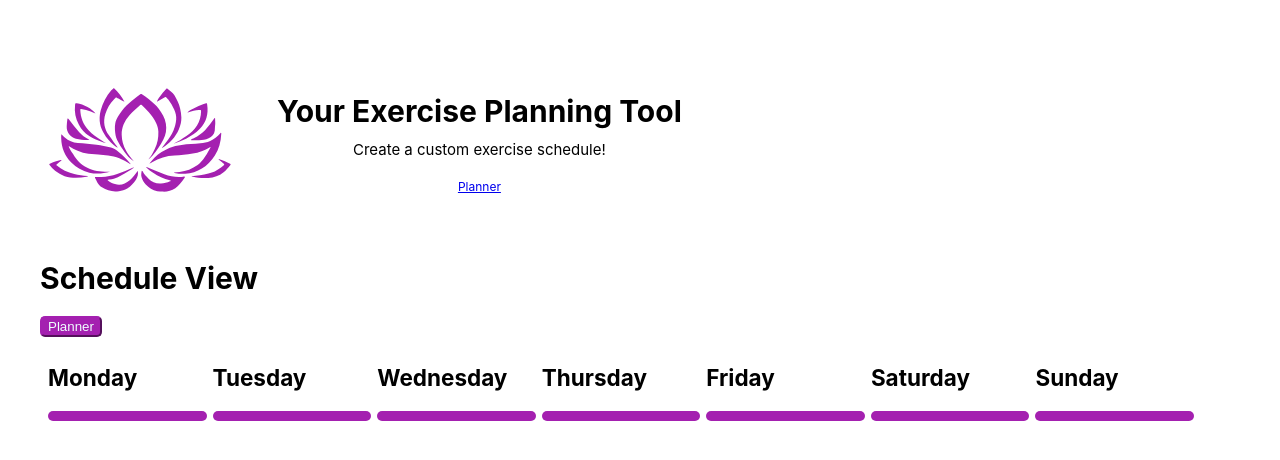
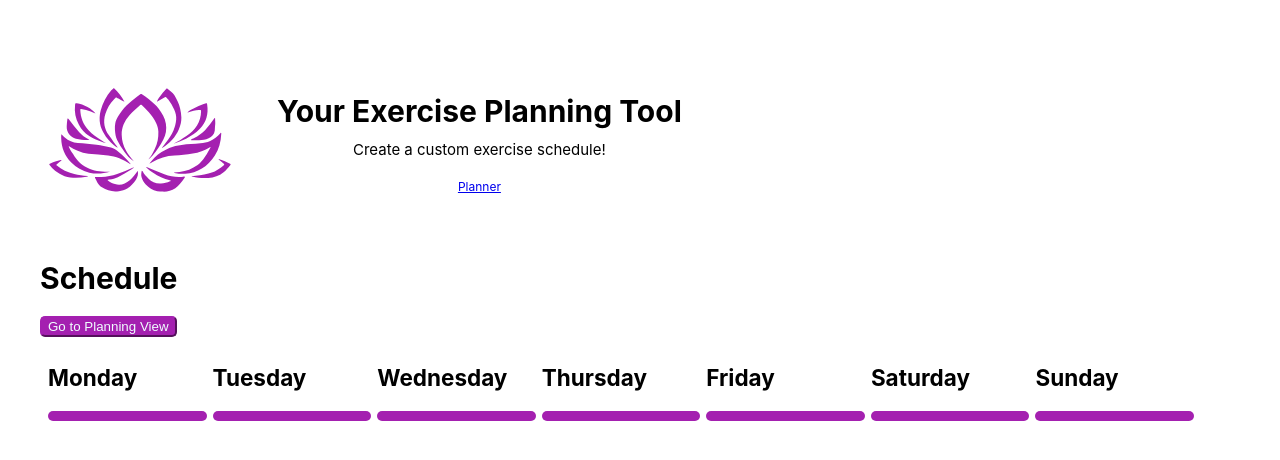
Before and after one commit to ToniKaru/lab2, a Vue app: page /planner in a window 1280 px wide. Shown: the top 460 px of the page. Built offline with nearby package versions, Linux system fonts and the light colour scheme.

Commit message:
Rename show planning view button

```diff
--- a/src/views/PlanningView.vue
+++ b/src/views/PlanningView.vue
@@ -33,8 +33,8 @@
     <button @click="showOnlySchedule">Schedule Only</button>
   </div>
   <div v-else>
-    <h1>Schedule View</h1>
-    <button @click="showOnlySchedule">Planner</button>
+    <h1>Schedule</h1>
+    <button @click="showOnlySchedule">Go to Planning View</button>
   </div>
   <div>
     <PlanYourWeek :display-only-schedule="displayOnlySchedule" />
```
